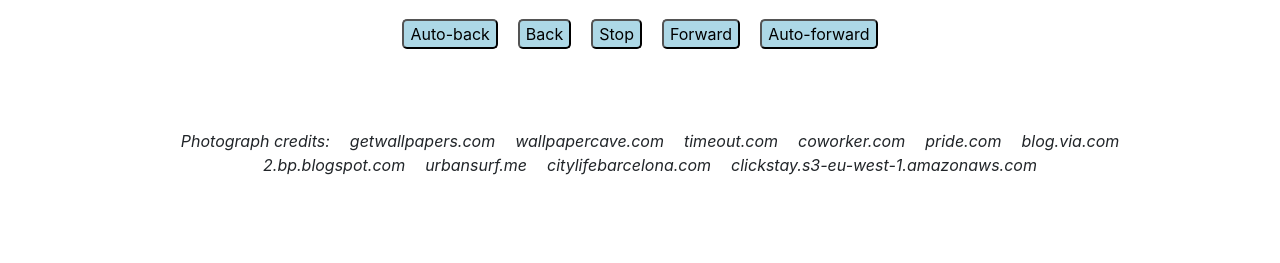
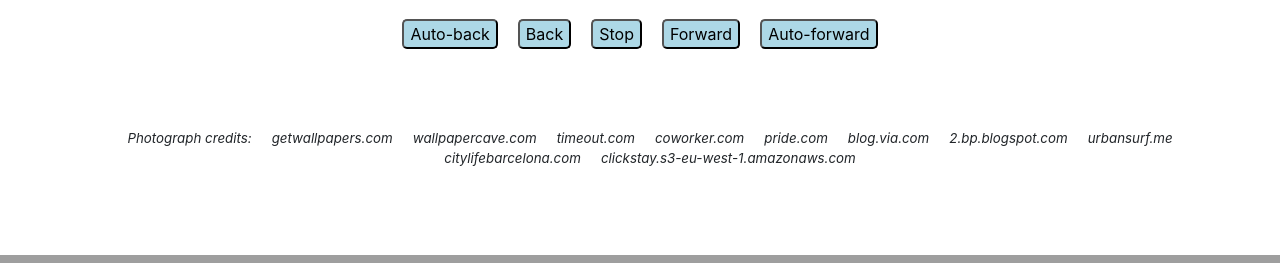
Before and after one commit to Jethet/project-favBCN-photos, a PHP site: page / in a window 1280 px wide. Shown: the part 875-1138 px from the top of the page. Run offline with PHP 8.4, Linux system fonts and the light colour scheme.

Commit message:
Change font style footer

```diff
--- a/public/style.css
+++ b/public/style.css
@@ -34,6 +34,7 @@ button {
   flex-wrap: wrap;
   list-style: none;
   font-style: italic;
+  font-size: smaller;
 }
 
 .footer-text li {
```
